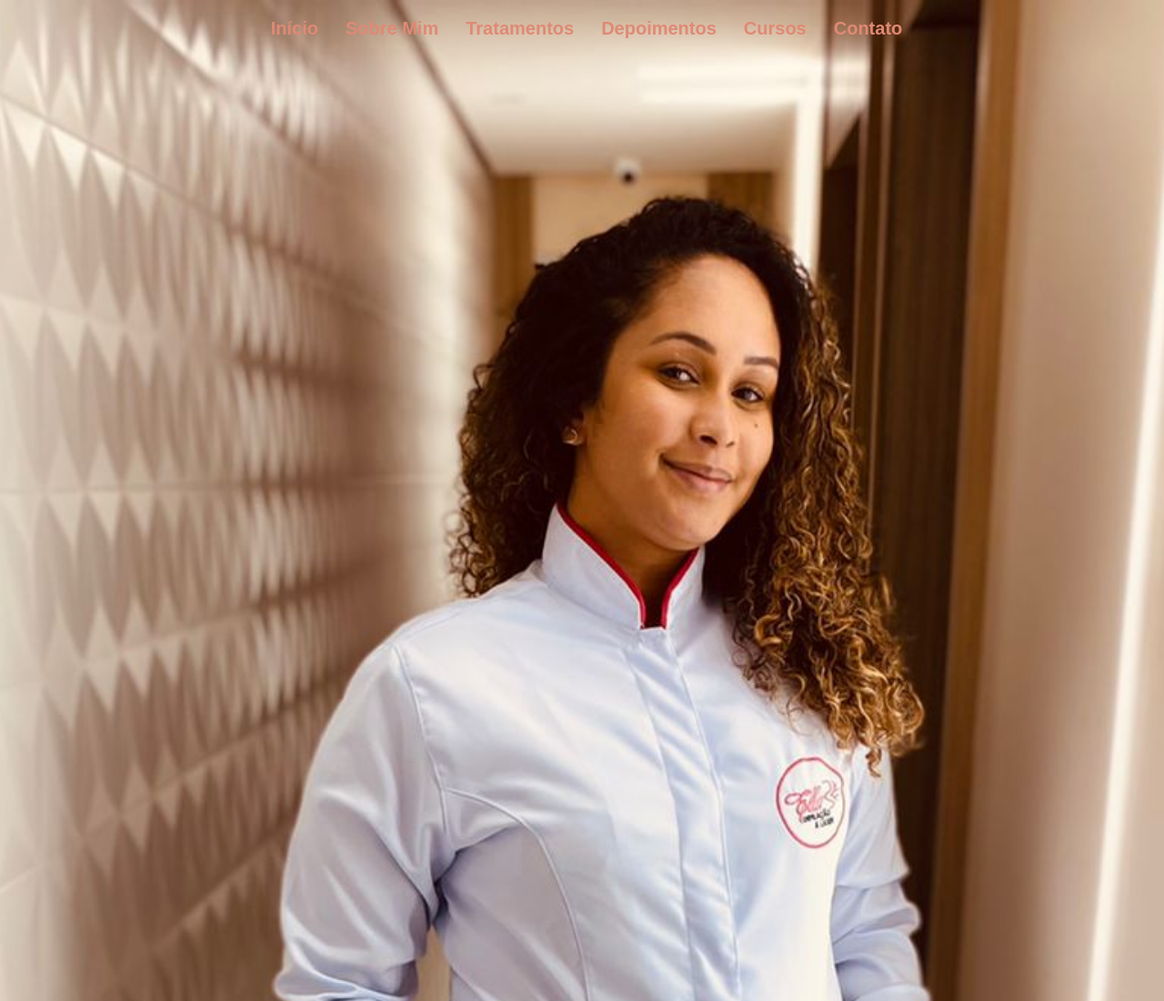
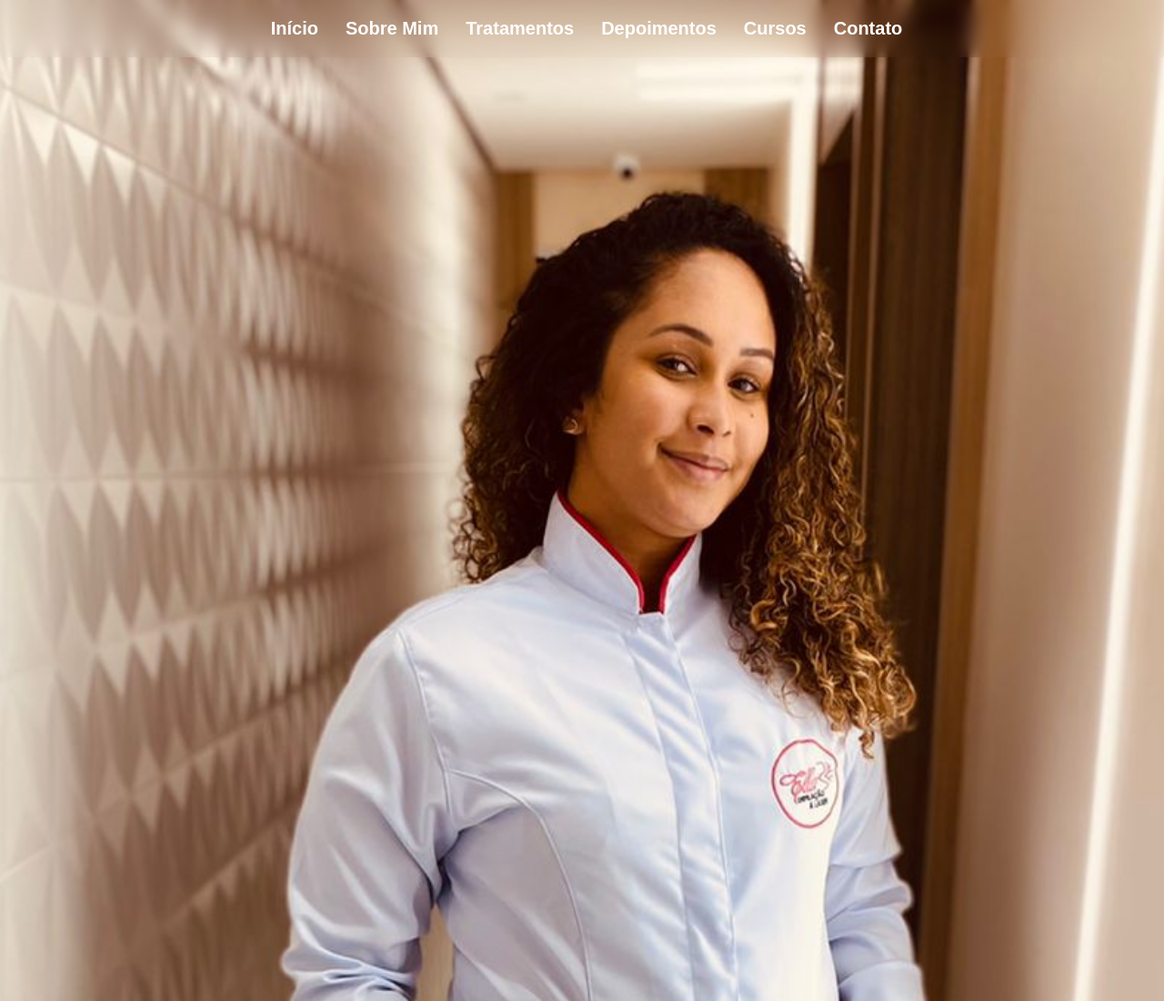
Before and after one commit to rodrigobarros2802/fisiojuliana, a plain HTML site: page index.html in a window 1280 px wide. Shown: the top 1100 px of the page at 91% size. Drawn offline with Linux system fonts and the light colour scheme.

Commit message:
Fixando menu de navegação

```diff
--- a/style.css
+++ b/style.css
@@ -21,13 +21,17 @@ body {
 
 /* Início Cabeçalho */
 .container-cabecalho {
+    backdrop-filter: blur(10px);
     background: transparent;
+    position: fixed;
     display: flex;
+    padding: 10px;
+    width: 100%;
     flex-wrap: wrap;
     justify-content: center;
     align-items: center;
     align-content: center;
-    padding: 10px;
+
 }
 
 .menu {
@@ -46,7 +50,7 @@ body {
     font-size: 20px;
     font-weight: bold;
     text-decoration: none;
-    color: #e08974;
+    color: white;
 }
 /* Final Cabeçalho */
 
```
